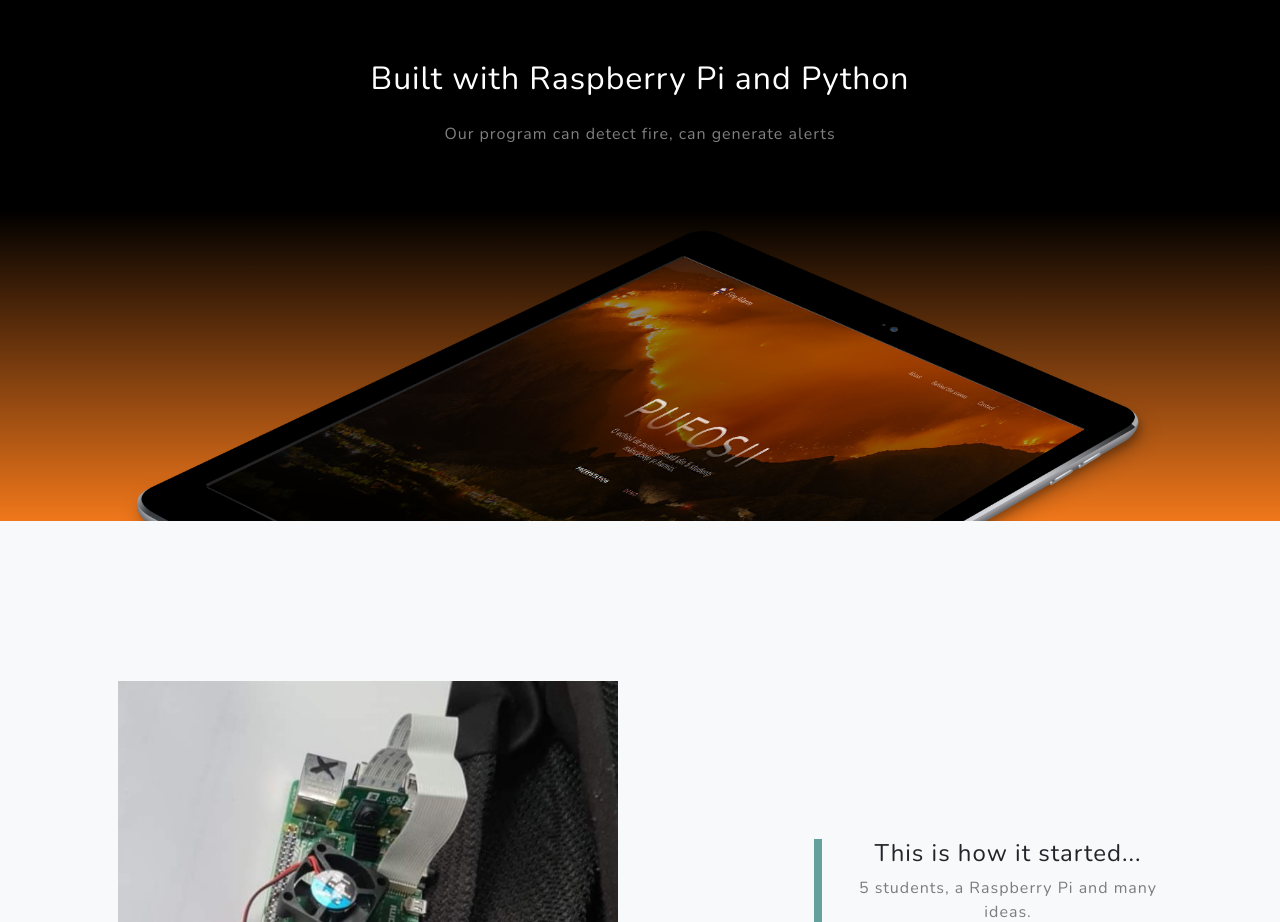
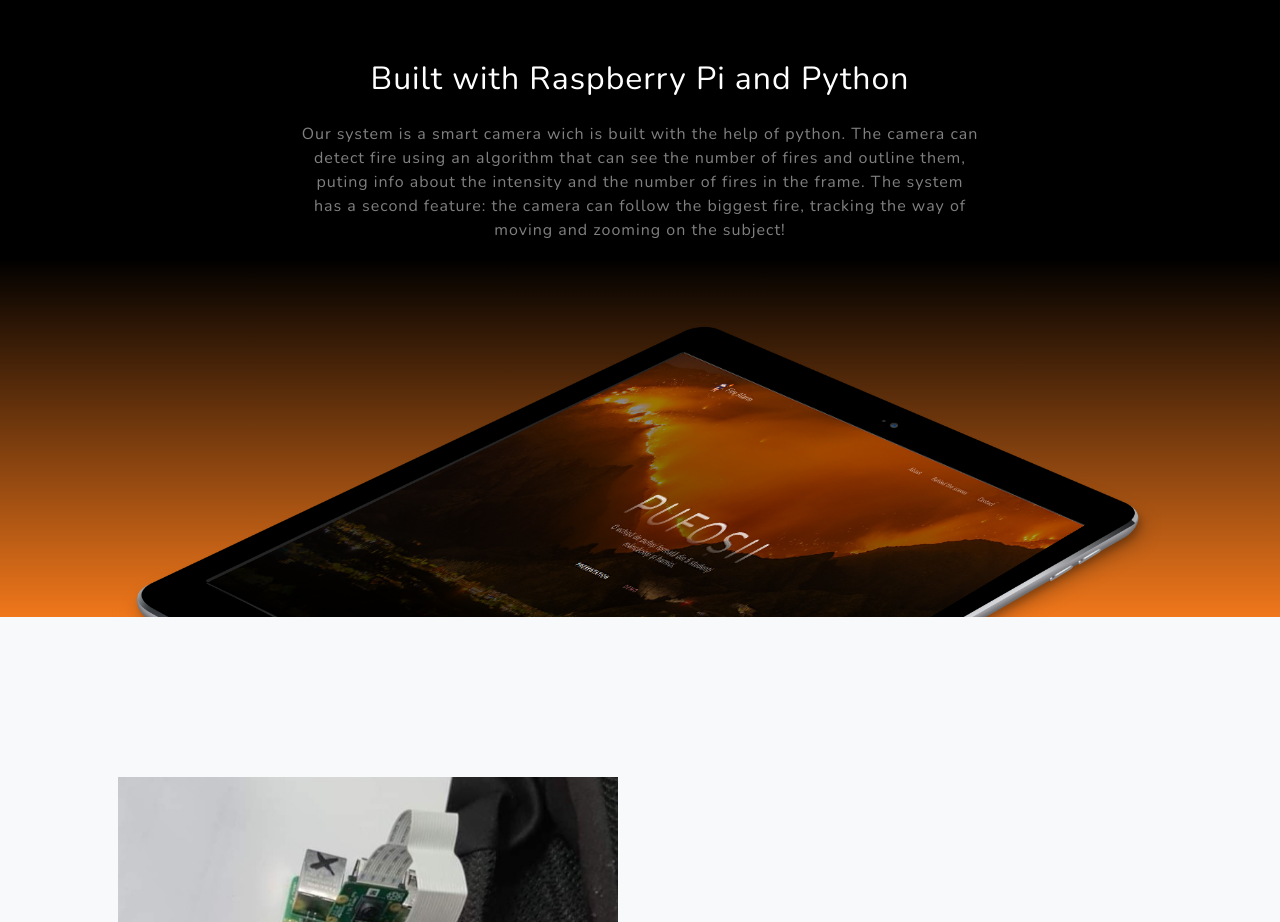
Before and after one commit to andreimirica01/FireAlarmByPufosii, a plain HTML site: page index.html in a window 1280 px wide. Shown: the part 900-1822 px from the top of the page. Drawn offline with nearby package versions, Linux system fonts and the light colour scheme.

Commit message:
Modificare text

```diff
--- a/index.html
+++ b/index.html
@@ -56,7 +56,9 @@
                     <div class="col-lg-8">
                         <h2 class="text-white mb-4">Built with Raspberry Pi and Python</h2>
                         <p class="text-white-50">
-                            Our program can detect fire, can generate alerts
+                            Our system is a smart camera wich is built with the help of python. The camera can detect fire using an algorithm that can see the number of fires and outline them,
+                            puting info about the intensity and the number of fires in the frame. The system has a second feature: the camera can follow the biggest fire, tracking the way of moving
+                            and zooming on the subject!
                             <!-- <a href="https://startbootstrap.com/theme/grayscale/">the preview page.</a> -->
                         </p>
                     </div>
```
